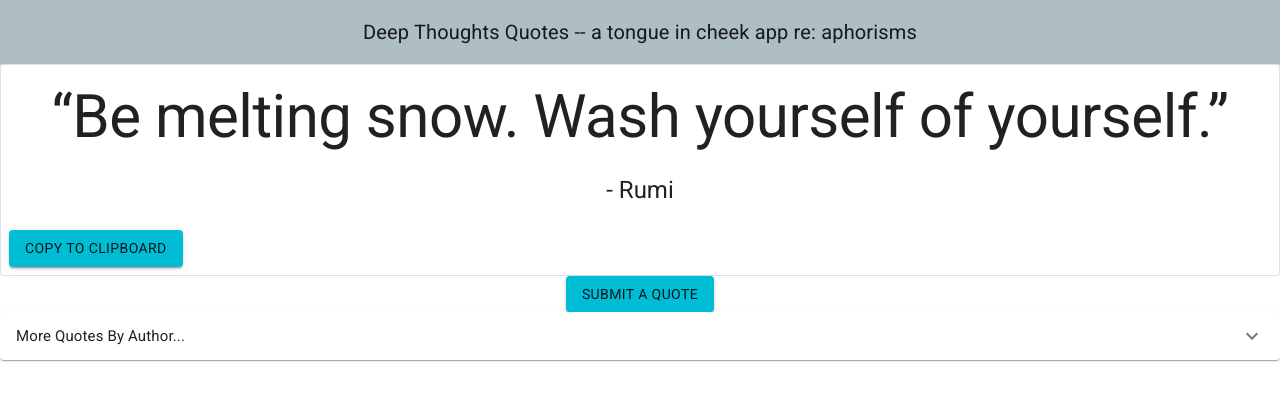
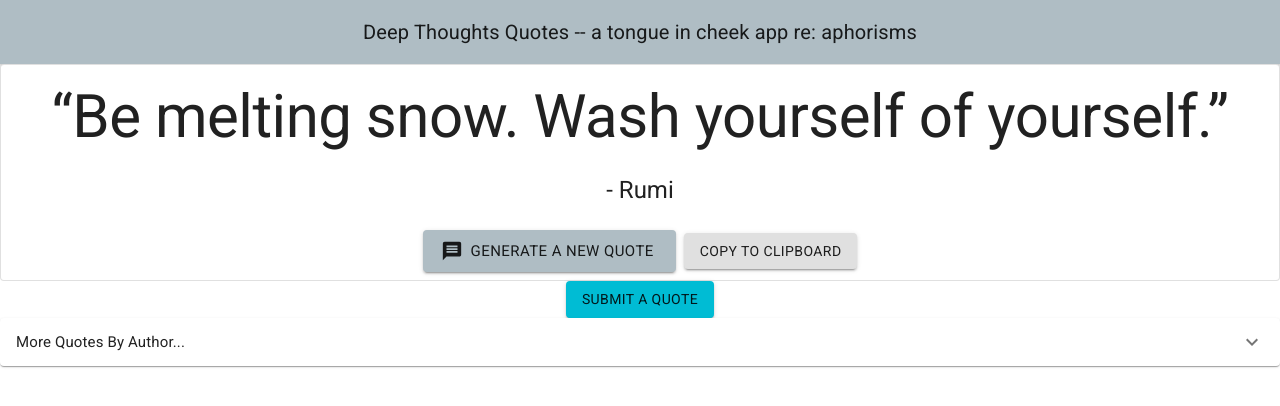
Before and after one commit to MichaelBurak/deep-thoughts-refactor, a React (Create React App) app: page / in a window 1280 px wide. Shown: the top 406 px of the page. Built offline with nearby package versions, Linux system fonts and the light colour scheme.

Commit message:
generator btn

```diff
--- a/src/components/DisplayedQuote.js
+++ b/src/components/DisplayedQuote.js
@@ -5,6 +5,7 @@ import CardActions from '@material-ui/core/CardActions';
 import CardContent from '@material-ui/core/CardContent';
 import Button from '@material-ui/core/Button';
 import Typography from '@material-ui/core/Typography';
+import GeneratorBtn from './GeneratorBtn'
 
 const useStyles = makeStyles({
   root: {
@@ -27,8 +28,9 @@ export default function DisplayedQuote() {
           - Rumi
         </Typography>
       </CardContent>
-      <CardActions>
-        <Button variant="contained" color="secondary">Copy To Clipboard</Button>
+      <CardActions className={classes.root}>
+          <GeneratorBtn/>
+        <Button variant="contained" >Copy To Clipboard</Button>
       </CardActions>
     </Card>
   );
--- /dev/null
+++ b/src/components/GeneratorBtn.js
@@ -0,0 +1,18 @@
+import React from 'react';
+import { makeStyles } from '@material-ui/core/styles';
+import Button from '@material-ui/core/Button';
+import MessageIcon from '@material-ui/icons/Message';
+
+export default function GeneratorBtn() {
+
+  return (
+    <div>
+      <div>
+        <Button variant="contained" size="large" color="primary" startIcon={<MessageIcon />} >
+          Generate a New Quote
+        </Button>
+      </div>
+
+    </div>
+  );
+}
```
